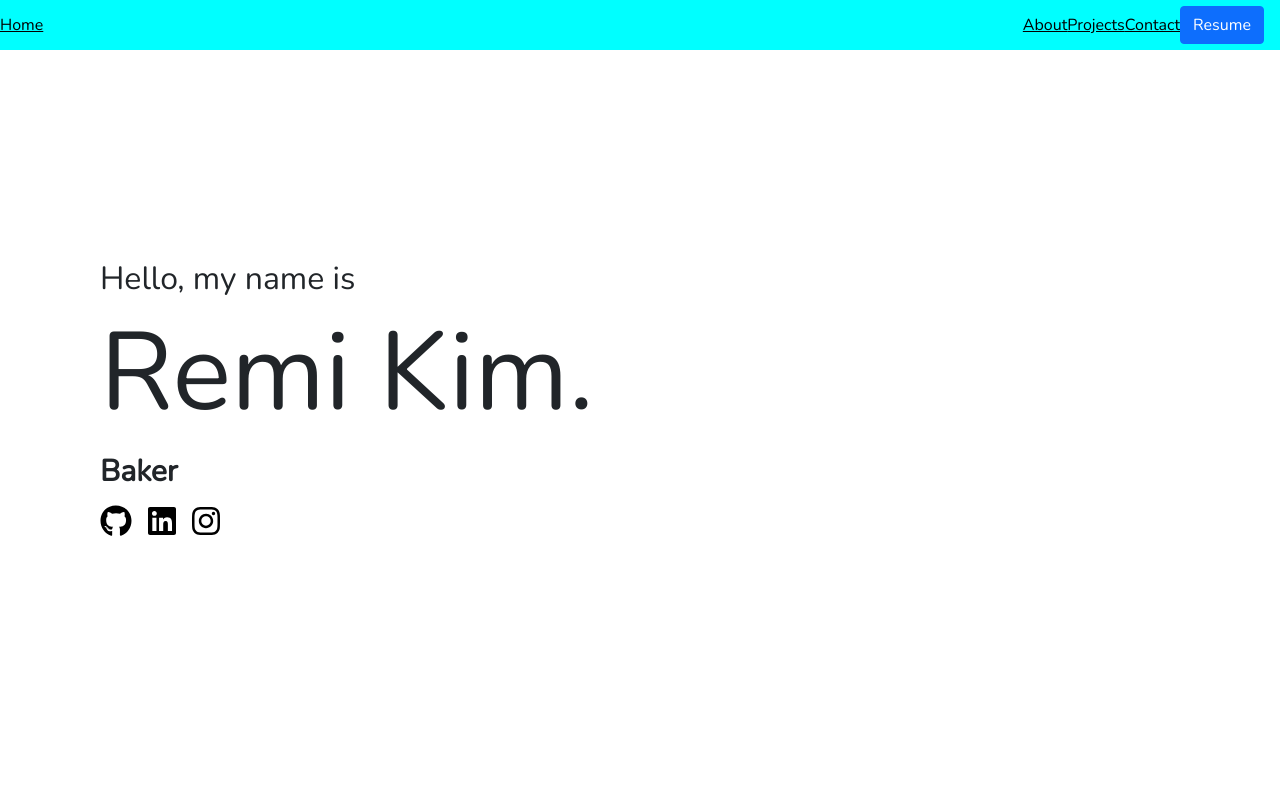
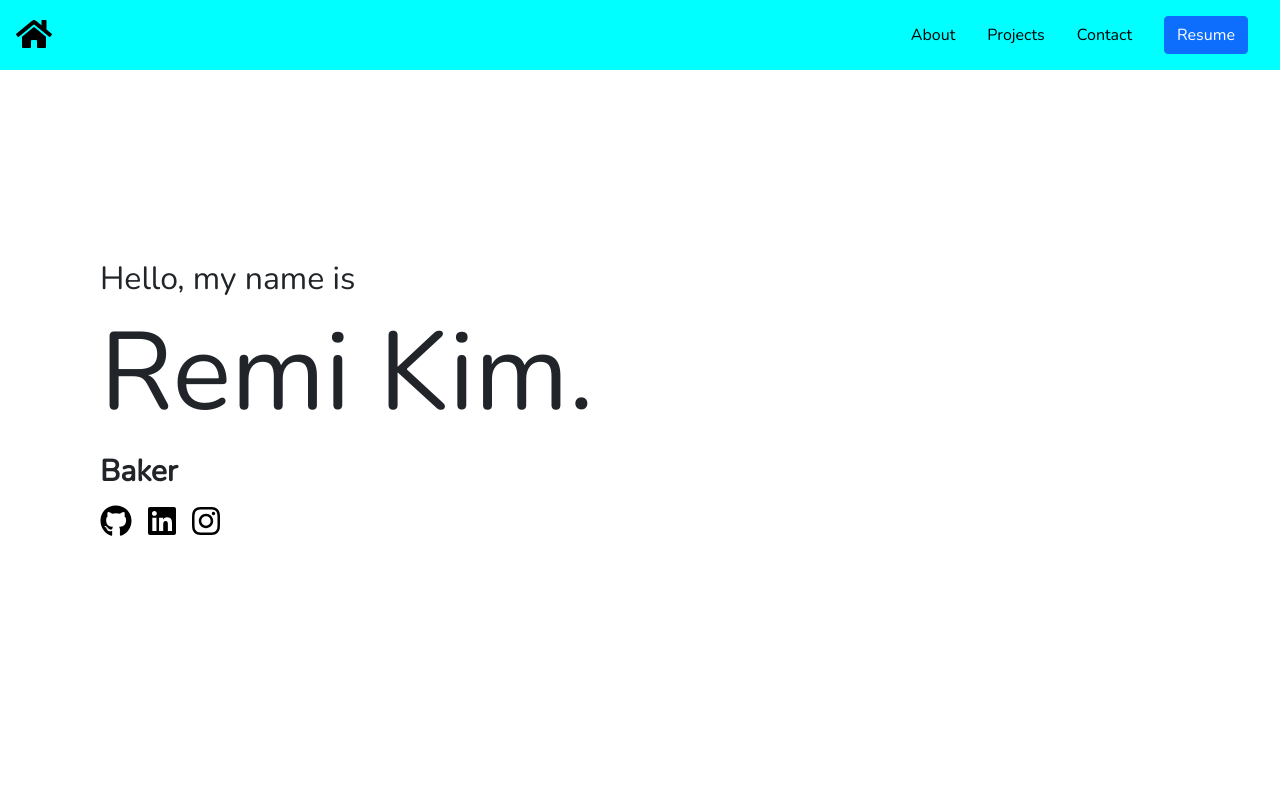
Before and after one commit to remireems/remireems.github.io, a React (Create React App) app in the folder client/: page / in a window 1280 px wide. Shown: the top 800 px of the page. Built offline with nearby package versions, Linux system fonts and the light colour scheme.

Commit message:
code&style for navbar

```diff
--- a/client/src/components/Navbar/Navbar.css
+++ b/client/src/components/Navbar/Navbar.css
@@ -14,7 +14,7 @@
 .navSec {
   background-color: aqua;
   position: fixed;
-  height: 50px;
+  height: 70px;
   width: 100%;
   /* top: 0; */
   left: 0;
@@ -28,20 +28,44 @@
   align-items: center;
   justify-content: space-between;
   /* max-width: 1240px; */
-  /* margin: auto; */
+  margin: auto;
   height: 100%;
   padding: 0 1rem;
 }
 
 .nav a {
   color: black;
+  text-decoration: none;
 }
 
-.navLi {
+.navHome {
+  padding: 0 1rem;
+}
+
+.navHome:hover {
+  color: black;
+}
+
+.navMenuIcon {
+  display: none;
+}
+
+.navMenu {
   list-style: none;
+
   display: flex;
   align-items: center;
 
   padding: 0px;
   margin: 0px;
 }
+
+.navTab {
+  padding: 1rem;
+}
+
+.navTab a:hover {
+  color: black;
+  padding-bottom: 3px;
+  border-bottom: 3px solid black
+}
--- a/client/src/components/Navbar/Navbar.js
+++ b/client/src/components/Navbar/Navbar.js
@@ -1,3 +1,5 @@
+import { FontAwesomeIcon } from '@fortawesome/react-fontawesome'
+import { faBars, faHome } from '@fortawesome/free-solid-svg-icons'
 import { Navbar, Container, Nav, Button } from 'react-bootstrap'
 import { useState } from 'react'
 
@@ -26,18 +28,21 @@ const NavMenu = () => {
       </Navbar> */}
 
       <nav className='nav'>
-        <a href="#intro">Home</a>
-        <ul className='navLi'>
-          <li>
+        <a href="#intro" className='navHome'>
+          <FontAwesomeIcon icon={faHome} size='2x' />
+        </a>
+        <FontAwesomeIcon icon={faBars} className='navMenuIcon' size='2x' />
+        <ul className='navMenu'>
+          <li className='navTab'>
             <a href="#about">About</a>
           </li>
-          <li>
+          <li className='navTab'>
             <a href="#projects">Projects</a>
           </li>
-          <li>
+          <li className='navTab'>
             <a href="#contact">Contact</a>
           </li>
-          <li>
+          <li className='navTab'>
             <Button>Resume</Button>
           </li>
         </ul>
```
